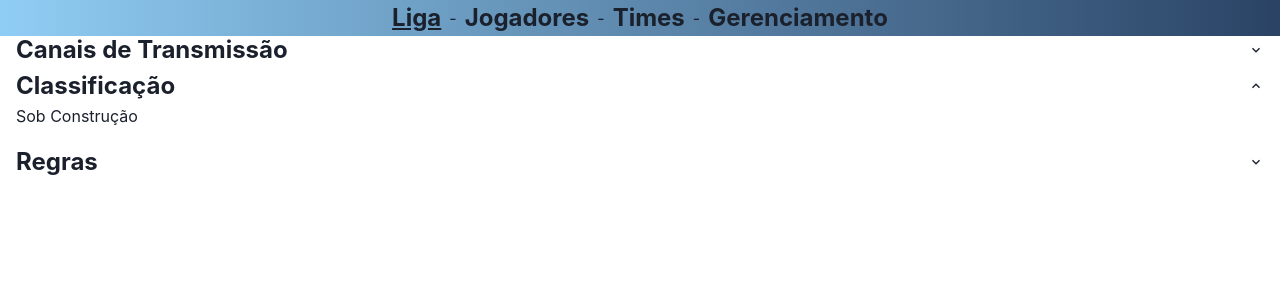
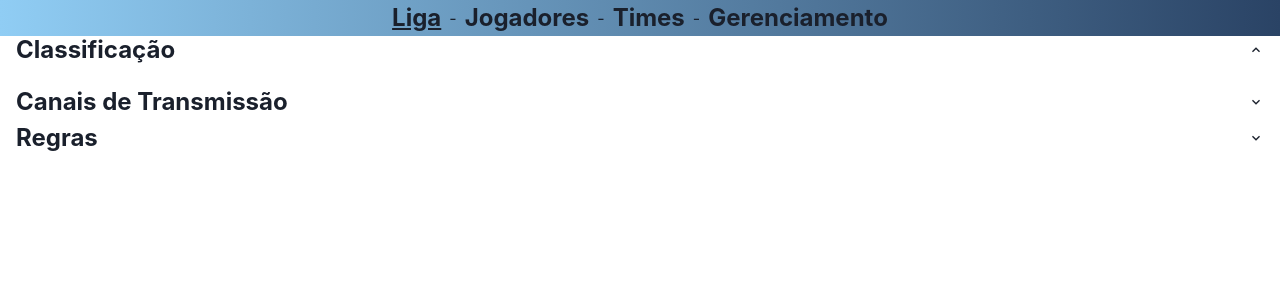
Before and after one commit to brunofleal/lped-web, a React (Create React App) app in the folder frontend/: page / in a window 1280 px wide. Both pictures are taken after a click on the button "Classificação". Shown: the top 300 px of the page. Built offline with nearby package versions, Linux system fonts and the light colour scheme.

Commit message:
Add image fallback, start classification display

```diff
--- /dev/null
+++ b/frontend/src/pages/HomePage/ClassificationTable/ClassificationTable.tsx
@@ -0,0 +1,10 @@
+import { Box, Table } from '@chakra-ui/react';
+import React from 'react';
+
+const ClassificationTable = () => {
+    return <Box>
+        <Table></Table>
+    </Box>;
+};
+
+export default ClassificationTable;
--- a/frontend/src/pages/HomePage/HomePage.tsx
+++ b/frontend/src/pages/HomePage/HomePage.tsx
@@ -9,11 +9,23 @@ import {
 } from '@chakra-ui/react';
 import React from 'react';
 
+import ClassificationTable from './ClassificationTable/ClassificationTable';
 import TwitchSection from './TwitchSection/TwitchSection';
 
 const HomePage = () => {
     return <Box mt={4}>
-        <Accordion allowToggle>
+        <Accordion allowToggle defaultIndex={1}>
+            <AccordionItem>
+                <AccordionButton>
+                    <Box as="span" flex='1' textAlign='left'>
+                        <Text fontSize='2xl' fontWeight='bold'>Classificação</Text>
+                    </Box>
+                    <AccordionIcon />
+                </AccordionButton>
+                <AccordionPanel pb={4}>
+                    <ClassificationTable />
+                </AccordionPanel>
+            </AccordionItem>
             <AccordionItem>
                 <AccordionButton>
                     <Box as="span" flex='1' textAlign='left'>
@@ -23,17 +35,6 @@ const HomePage = () => {
                 </AccordionButton>
                 <AccordionPanel pb={4}>
                     <TwitchSection />
-                </AccordionPanel>
-            </AccordionItem>
-            <AccordionItem>
-                <AccordionButton>
-                    <Box as="span" flex='1' textAlign='left'>
-                        <Text fontSize='2xl' fontWeight='bold'>Classificação</Text>
-                    </Box>
-                    <AccordionIcon />
-                </AccordionButton>
-                <AccordionPanel pb={4}>
-                    Sob Construção
                 </AccordionPanel>
             </AccordionItem>
             <AccordionItem>
--- a/frontend/src/pages/PlayersPage/PlayersTable.tsx
+++ b/frontend/src/pages/PlayersPage/PlayersTable.tsx
@@ -78,7 +78,11 @@ interface PlayerProps {
 const PlayerRow = ({ playerInfo, isCaptain }: PlayerProps) => {
     return <Tr>
         <Td>
-            <Image h={'50px'} w={'50px'} src={playerInfo.stratzApi.steamAccount.avatar} />
+            <Image h={'50px'} w={'50px'}
+                src={playerInfo.stratzApi.steamAccount.avatar}
+                fallback={<Icon as={BiUserCircle} />}
+                loading="lazy"
+            />
         </Td>
         <Td>
             <Text fontWeight={isCaptain ? 'bold' : 'normal'}>{isCaptain ? '[C]' : <></>}
@@ -108,7 +112,12 @@ const PlayerLinks = ({ player }: { player: PlayerModel; }) => {
             href={`https://stratz.com/players/${String(player?.dotaId)}`}
             isExternal={true}
         >
-            <Image w={25} h={25} src={stratzIconSrc} borderRadius={'25%'} />
+            <Image w={25} h={25}
+                src={stratzIconSrc}
+                borderRadius={'25%'}
+                fallback={<Icon as={BiUserCircle} />}
+                loading="lazy"
+            />
         </ChakraLink>;
         <ChakraLink
             href={player.stratzApi.steamAccount.profileUri}
```
